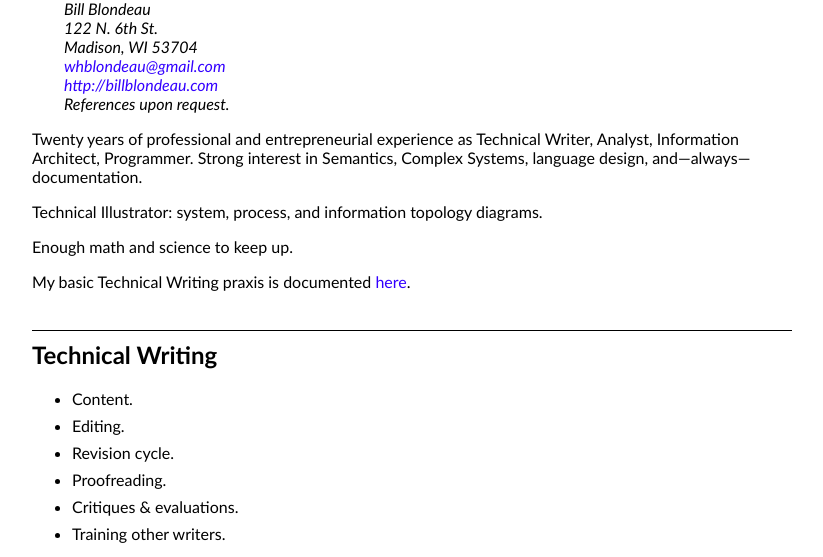
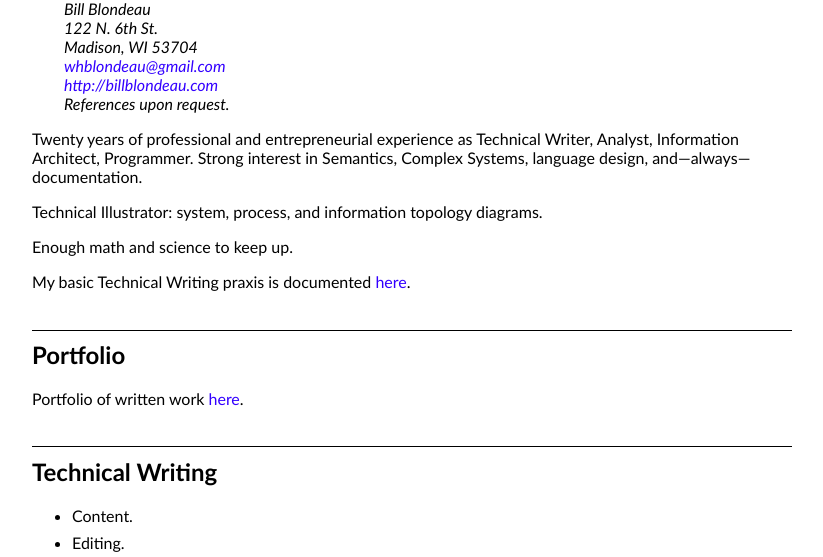
Before and after one commit to whblondeau/whblondeau.github.io, a plain HTML site: page techwriter/index.htm in a window 1280 px wide. Shown: the part 225-782 px from the top of the page, without its empty margins (228-1051 px from the left). Drawn offline with Linux system fonts and the light colour scheme.

Commit message:
corrections

```diff
--- a/techwriter/index.htm
+++ b/techwriter/index.htm
@@ -25,6 +25,11 @@
         <p>Technical Illustrator: system, process, and information topology diagrams.</p>
         <p>Enough math and science to keep up.</p>
         <p>My basic Technical Writing praxis is documented <a href='good_technical_writing.htm' target='_blank'>here</a>.</p>
+
+        <h2>Portfolio</h2>
+        <p>
+        Portfolio of written work <a href='writing_portfolio.htm' target='_blank'>here</a>.
+        </p>
 
 
         <h2>Technical Writing</h2>
```
Also changed, not shown: techwriter/writing_portfolio.htm (+1 -2 lines).
